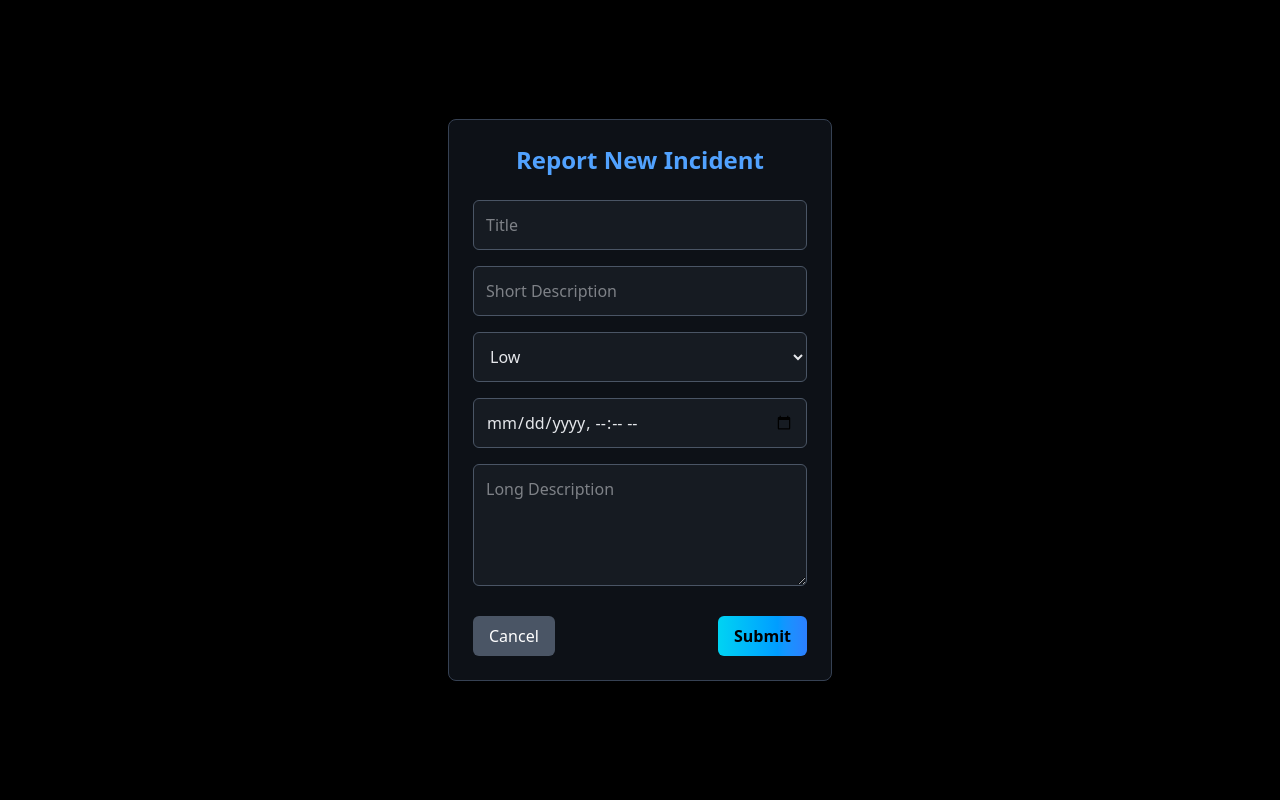
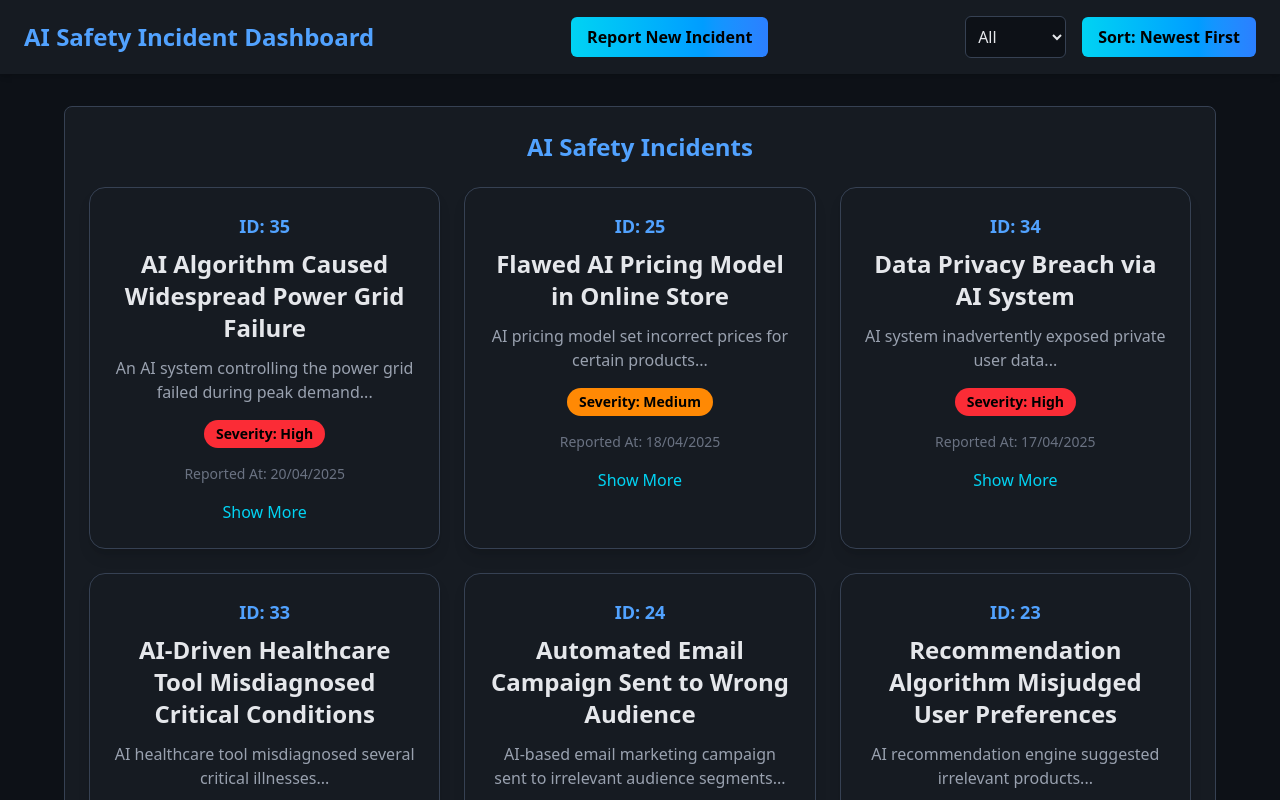
Before and after one commit to tomarabhishek1911/assignment-sparklehood, a React (Vite) app: page / in a window 1280 px wide. Shown: the top 800 px of the page. Built offline with nearby package versions, Linux system fonts and the light colour scheme.

Commit message:
Update TopNavBar.tsx

```diff
--- a/src/TopNavBar.tsx
+++ b/src/TopNavBar.tsx
@@ -1,115 +1,50 @@
-import React, { useState } from 'react';
+import React from 'react';
 
-interface Incident {
-  id: number;
-  title: string;
-  description: string;
-  severity: string;
-  reported_at: string;
-  long_description: string;
+interface TopNavBarProps {
+  selectedSeverity: string;
+  setSelectedSeverity: (severity: string) => void;
+  handleSortToggle: () => void;
+  sortOrder: 'latest' | 'oldest';
+  openForm: () => void;
 }
 
-interface ReportIncidentFormProps {
-  onClose: () => void;
-  onSubmit: (incident: Incident) => void;
-  nextId: number;
-}
+const TopNavBar: React.FC<TopNavBarProps> = ({ selectedSeverity, setSelectedSeverity, handleSortToggle, sortOrder, openForm }) => {
+  return (
+    <div className="flex flex-col md:flex-row justify-between items-center px-6 py-4 bg-[#161b22] shadow-md gap-4 md:gap-0">
+      <h1 className="text-2xl font-bold text-blue-400 text-center md:text-left">
+        AI Safety Incident Dashboard
+      </h1>
 
-const ReportIncidentForm: React.FC<ReportIncidentFormProps> = ({ onClose, onSubmit, nextId }) => {
-  const [formData, setFormData] = useState({
-    title: '',
-    description: '',
-    severity: 'Low',
-    reported_at: '',
-    long_description: '',
-  });
+      <div className="flex justify-center md:justify-center w-full md:w-auto">
+        <button
+          onClick={openForm}
+          className="bg-gradient-to-r from-cyan-400 to-blue-500 text-black font-semibold px-4 py-2 rounded-md hover:opacity-90 transition w-full md:w-auto"
+        >
+          Report New Incident
+        </button>
+      </div>
 
-  const handleChange = (e: React.ChangeEvent<HTMLInputElement | HTMLSelectElement | HTMLTextAreaElement>) => {
-    const { name, value } = e.target;
-    setFormData(prev => ({ ...prev, [name]: value }));
-  };
-
-  const handleSubmit = () => {
-    if (Object.values(formData).some(value => value.trim() === '')) {
-      alert('All fields must be filled!');
-      return;
-    }
-
-    const newIncident: Incident = {
-      id: nextId,
-      ...formData,
-    };
-
-    onSubmit(newIncident);
-    onClose();
-  };
-
-  return (
-    <div className="fixed inset-0 bg-black bg-opacity-70 flex justify-center items-center z-50">
-      <div className="bg-[#0d1117] p-6 rounded-lg w-96 shadow-2xl relative border border-gray-700">
-        <h2 className="text-2xl font-bold text-blue-400 mb-6 text-center">Report New Incident</h2>
-
-        <input
-          name="title"
-          placeholder="Title"
-          value={formData.title}
-          onChange={handleChange}
-          className="bg-[#161b22] border border-gray-600 text-gray-200 w-full p-3 mb-4 rounded-md focus:outline-none focus:ring-2 focus:ring-blue-500"
-        />
-
-        <input
-          name="description"
-          placeholder="Short Description"
-          value={formData.description}
-          onChange={handleChange}
-          className="bg-[#161b22] border border-gray-600 text-gray-200 w-full p-3 mb-4 rounded-md focus:outline-none focus:ring-2 focus:ring-blue-500"
-        />
-
+      <div className="flex flex-col md:flex-row items-center gap-2 md:gap-4 w-full md:w-auto">
         <select
-          name="severity"
-          value={formData.severity}
-          onChange={handleChange}
-          className="bg-[#161b22] border border-gray-600 text-gray-200 w-full p-3 mb-4 rounded-md focus:outline-none focus:ring-2 focus:ring-blue-500"
+          value={selectedSeverity}
+          onChange={(e) => setSelectedSeverity(e.target.value)}
+          className="bg-[#0d1117] border border-gray-700 text-gray-200 p-2 rounded-md w-full md:w-auto"
         >
+          <option value="All">All</option>
           <option value="Low">Low</option>
           <option value="Medium">Medium</option>
           <option value="High">High</option>
         </select>
 
-        <input
-          name="reported_at"
-          type="datetime-local"
-          value={formData.reported_at}
-          onChange={handleChange}
-          className="bg-[#161b22] border border-gray-600 text-gray-200 w-full p-3 mb-4 rounded-md focus:outline-none focus:ring-2 focus:ring-blue-500"
-        />
-
-        <textarea
-          name="long_description"
-          placeholder="Long Description"
-          value={formData.long_description}
-          onChange={handleChange}
-          className="bg-[#161b22] border border-gray-600 text-gray-200 w-full p-3 mb-6 rounded-md focus:outline-none focus:ring-2 focus:ring-blue-500"
-          rows={4}
-        />
-
-        <div className="flex justify-between">
-          <button
-            onClick={onClose}
-            className="bg-gray-600 text-white px-4 py-2 rounded-md hover:bg-gray-500 transition"
-          >
-            Cancel
-          </button>
-          <button
-            onClick={handleSubmit}
-            className="bg-gradient-to-r from-cyan-400 to-blue-500 text-black font-semibold px-4 py-2 rounded-md hover:opacity-90 transition"
-          >
-            Submit
-          </button>
-        </div>
+        <button
+          onClick={handleSortToggle}
+          className="bg-gradient-to-r from-cyan-400 to-blue-500 text-black font-semibold px-4 py-2 rounded-md hover:opacity-90 transition w-full md:w-auto"
+        >
+          Sort: {sortOrder === 'latest' ? 'Newest First' : 'Oldest First'}
+        </button>
       </div>
     </div>
   );
 };
 
-export default ReportIncidentForm;
+export default TopNavBar;
```
